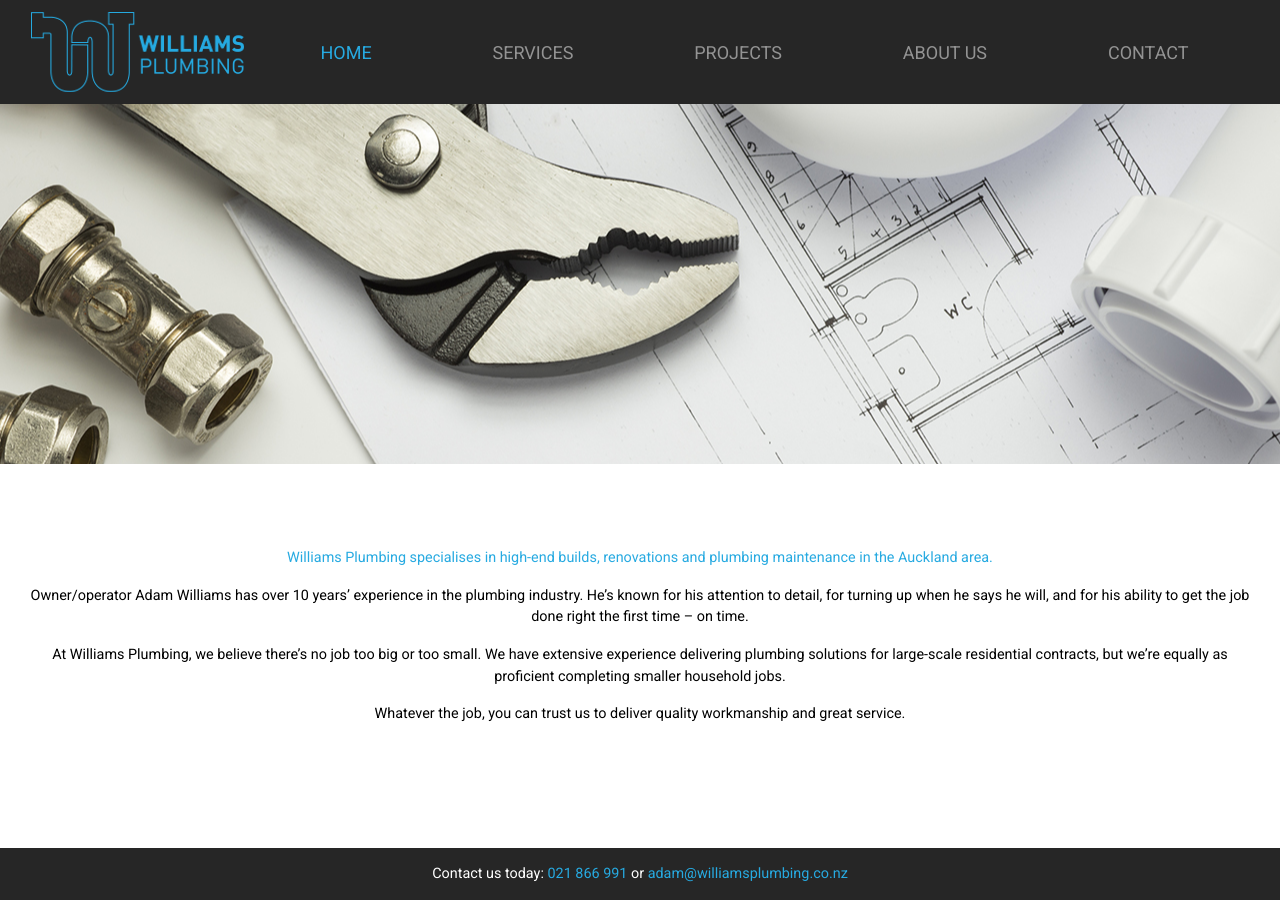
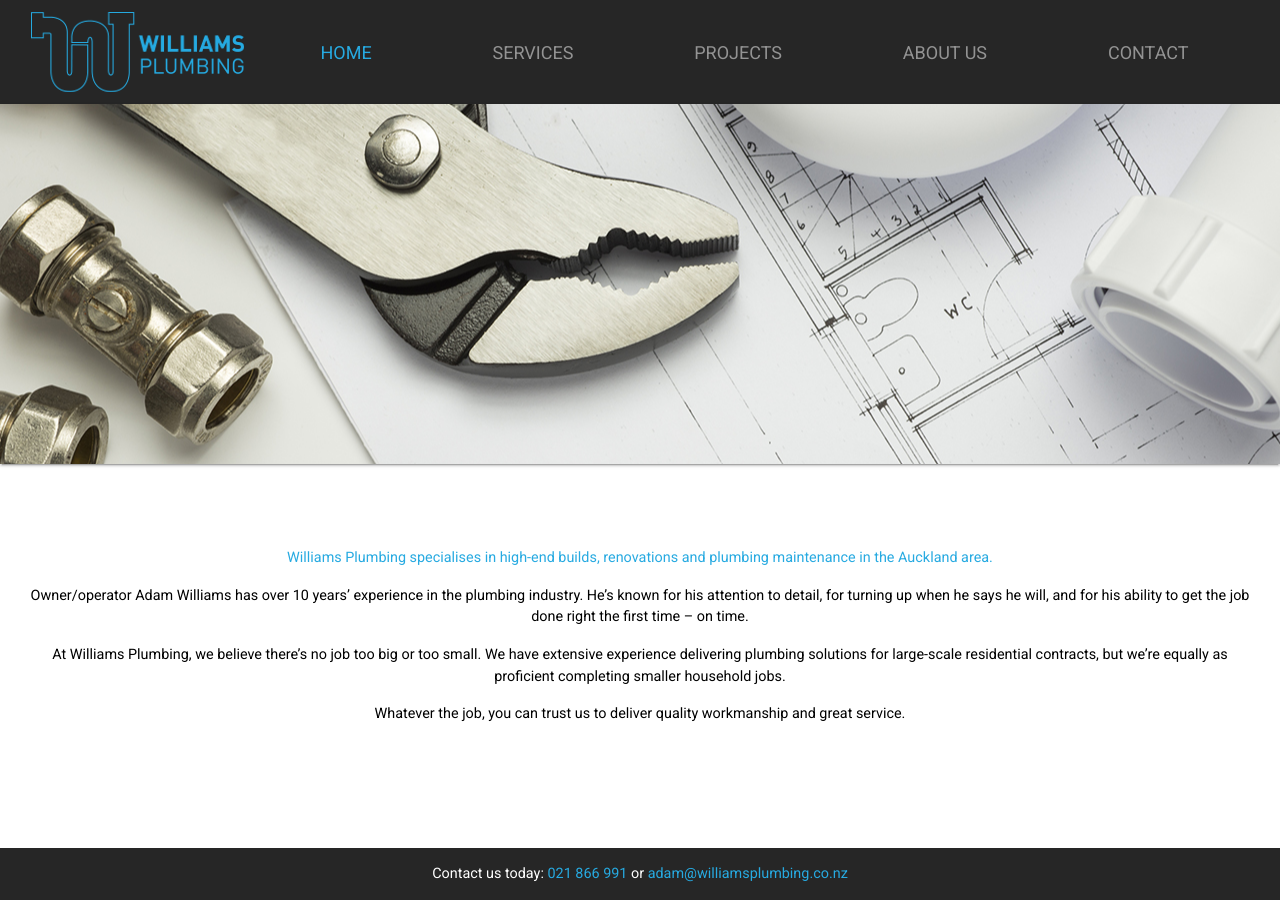
Before and after one commit to williamsplumbing/williamsplumbing.github.io, a Jekyll site: the page built from index.html, in a window 1280 px wide. Built offline with Jekyll 4.4.1, drawn with Linux system fonts in a browser that asks for light colours; nearby versions of some CDN libraries.

Commit message:
Added some shadows for depth

```diff
--- a/_sass/components/_hero.scss
+++ b/_sass/components/_hero.scss
@@ -6,6 +6,7 @@
   height: 40vh;
   width: 100vw;
   overflow: hidden;
+	box-shadow: 0 2px 2px 0 rgba(0,0,0,0.14), 0 1px 5px 0 rgba(0,0,0,0.12), 0 3px 1px -2px rgba(0,0,0,0.2);
 
 	.hero-slider {
 		width: $images * 100vw;
--- a/_sass/components/_nav.scss
+++ b/_sass/components/_nav.scss
@@ -1,3 +1,7 @@
+.navbar {
+  box-shadow: 0 2px 2px 0 rgba(0,0,0,0.14), 0 1px 5px 0 rgba(0,0,0,0.12), 0 3px 1px -2px rgba(0,0,0,0.2);
+}
+
 .navbar-nav {
   /* margin-left: auto; */
   justify-content: space-around;
```
